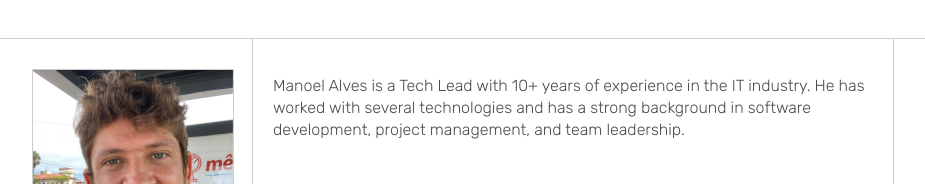
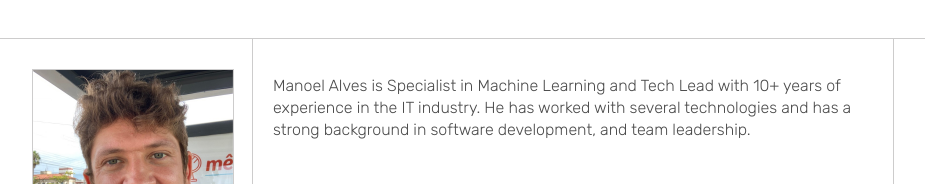
Before and after one commit to maan-git/maan-git.github.io, a plain HTML site: page index.html in a window 1280 px wide. Shown: the top 184 px of the page, without its empty margins (58-983 px from the left). Drawn offline with Linux system fonts and the light colour scheme.

Commit message:
Adjusting the descriptions on my profile

```diff
--- a/index.html
+++ b/index.html
@@ -79,9 +79,9 @@
             </div>
             <div id="center-container">
                 <div id="top-center-content">
-                    <p>Manoel Alves is a Tech Lead with 10+ years of experience in the IT industry.
+                    <p>Manoel Alves is Specialist in Machine Learning and Tech Lead with 10+ years of experience in the IT industry.
                         He has worked with several technologies and has a strong background in software development,
-                        project management, and team leadership.</p>
+                        and team leadership.</p>
 
                 </div>
 
```
